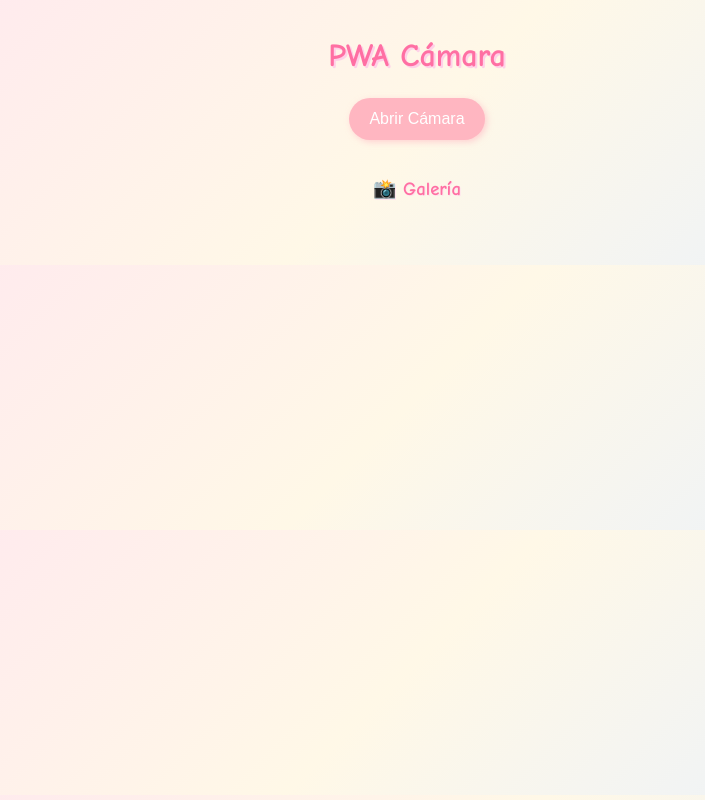
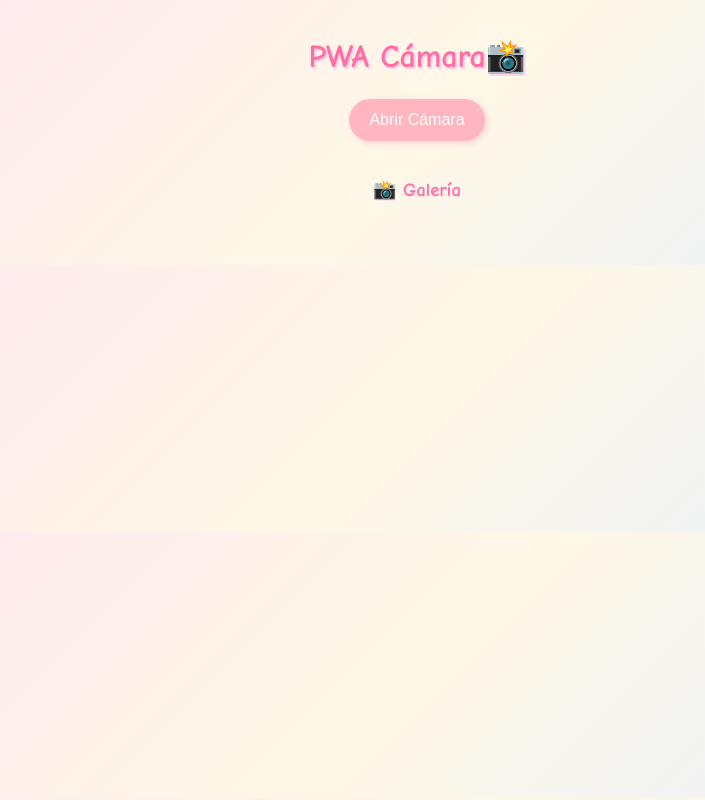
Before and after one commit to LizzethSusana/pwa-camera, a plain HTML site: page index.html in a window 1280 px wide. Shown: the whole page, without its empty margins (223-928 px from the left). Drawn offline with Linux system fonts and the light colour scheme.

Commit message:
[FIX]cambiando nombre

```diff
--- a/index.html
+++ b/index.html
@@ -17,7 +17,7 @@
     <base href="/pwa-camera/" />
     <link rel="manifest" href="/pwa-camera/manifest.json" />
 
-    <title>📸 CámaraPwa</title>
+    <title>📸 Cámara Pwa📸</title>
 
     <style>
       body {
@@ -226,7 +226,7 @@
   </head>
 
   <body>
-    <h1>PWA Cámara</h1>
+    <h1>PWA Cámara📸</h1>
     <button id="openCamera">Abrir Cámara</button>
     <button id="switchCameraBtn" style="display: none">Cambiar Cámara</button>
 
```
Also changed, not shown: 1 other file.
